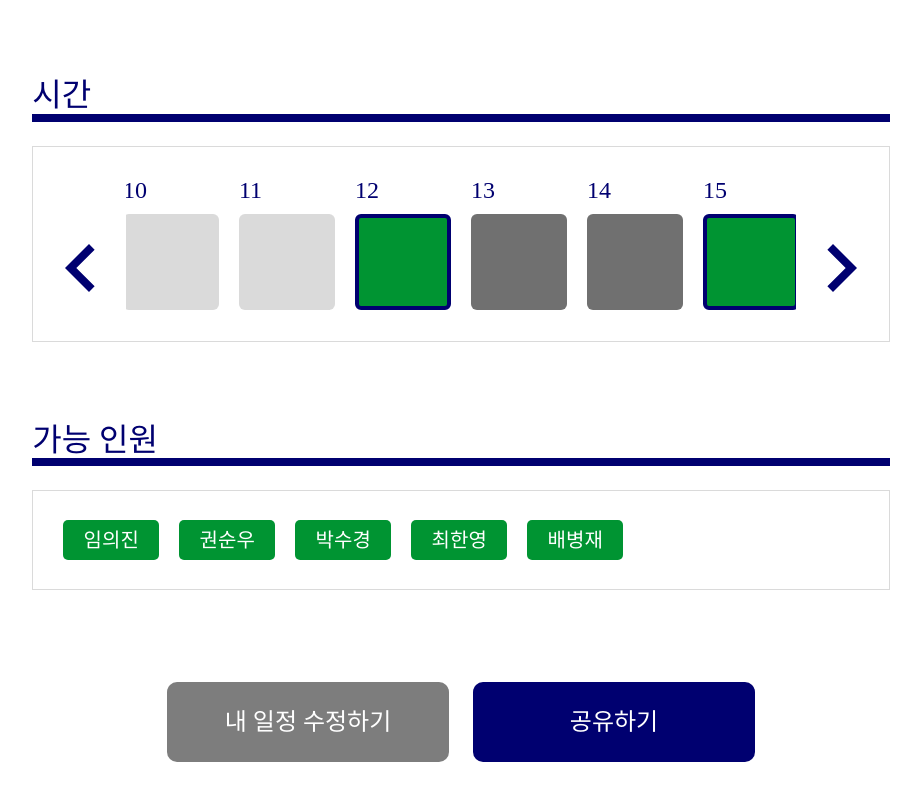
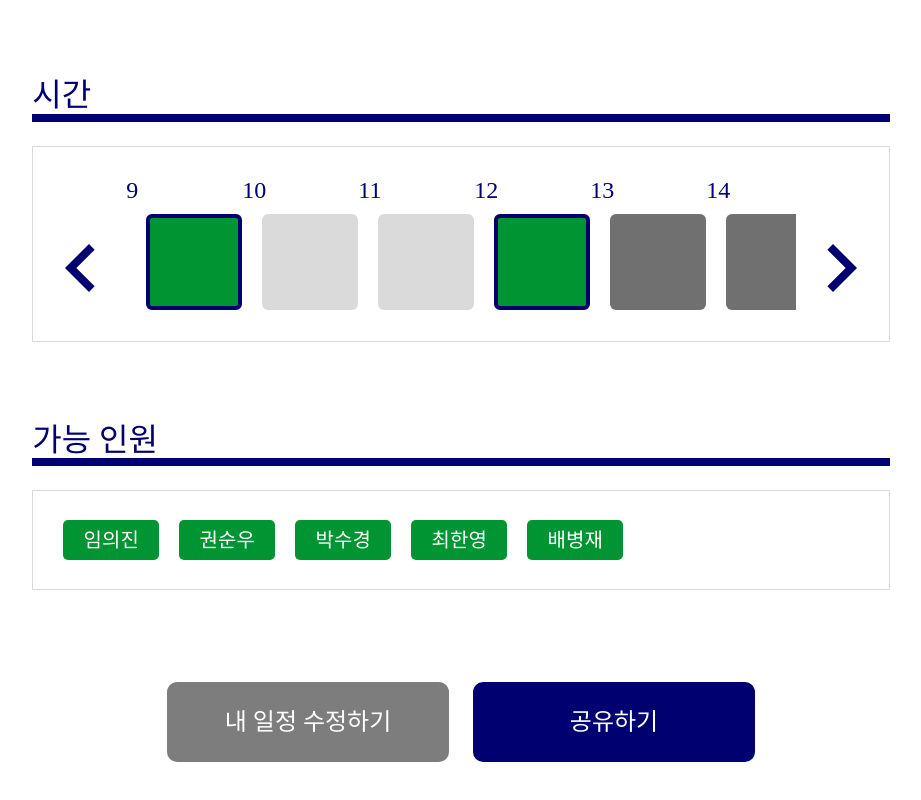
Before and after one commit to WhenWhenProject/WhenWhen-Front-, a React (Create React App) app: page /schedule/pre in a window 1280 px wide. Shown: the part 836-1636 px from the top of the page, without its empty margins (179-1100 px from the left). Built offline with nearby package versions, Linux system fonts and the light colour scheme.

Commit message:
스크롤 에러 수정 및 시간 디자인 수정

```diff
--- a/src/components/result/SwiperBlock.tsx
+++ b/src/components/result/SwiperBlock.tsx
@@ -56,6 +56,7 @@ const SwiperBlock = () => {
 
   const onScrollStart = (e) => {
     startX = getClientX(e);
+    nowX = getClientX(e);
     carouselRef.current?.addEventListener('mousemove', onScrollMove);
     carouselRef.current?.addEventListener('touchmove', onScrollMove);
     carouselRef.current?.addEventListener('mouseup', onScrollEnd);
@@ -74,6 +75,7 @@ const SwiperBlock = () => {
         swiperRef.current?.clientWidth / tranlatePixel
       );
     }
+
     const dateSwiperMax = (arrCnt - count.current) / 2 / 3;
     if (listX < dateSwiperMax * slide && nowX > startX) {
       setNum((num) => num + visibleSwiper * tranlatePixel);
--- a/src/components/result/SwiperDateBlock.tsx
+++ b/src/components/result/SwiperTimeBlock.tsx
@@ -13,7 +13,7 @@ const sample = timeArr.map((time) => {
   return { time, checked: sampleType[Math.floor(Math.random() * 3)] };
 });
 
-const SwiperDateBlock = () => {
+const SwiperTimeBlock = () => {
   const [num, setNum] = useState(0);
   const isMouseDown = useRef<boolean>(false);
 
@@ -40,6 +40,9 @@ const SwiperDateBlock = () => {
 
   useEffect(() => {
     const swiperTimeRefCurrent = swiperTimeRef.current;
+    if (swiperTimeRefCurrent) {
+      swiperTimeRefCurrent.scrollLeft = tranlatePixel * 8;
+    }
     swiperTimeRefCurrent?.addEventListener('mousedown', () => {
       isMouseDown.current = true;
       console.log('mouseDown');
@@ -47,7 +50,7 @@ const SwiperDateBlock = () => {
   }, []);
 
   return (
-    <StyledWrapper ref={swiperTimeRef}>
+    <StyledWrapper>
       <div className="img-box">
         {num < dateSwiperMax * visibleSwiper * tranlatePixel && (
           <img
@@ -58,7 +61,7 @@ const SwiperDateBlock = () => {
           />
         )}
       </div>
-      <div className="swiper-container">
+      <div className="swiper-container" ref={swiperTimeRef}>
         <div className="swiper-container_small" ref={carouselRef}>
           {sample.map((day) => (
             <div key={day.time} className="swiper-block">
@@ -82,7 +85,7 @@ const SwiperDateBlock = () => {
   );
 };
 
-export default SwiperDateBlock;
+export default SwiperTimeBlock;
 
 const StyledWrapper = styled.div`
   position: relative;
@@ -94,26 +97,23 @@ const StyledWrapper = styled.div`
   justify-content: center;
   align-items: center;
   .swiper-container {
-    max-width: 940px;
+    max-width: 928px;
     overflow: hidden;
     display:flex;
-    justify-content: center;
     .swiper-container_small {
       transition:transform 1s;
       display:flex;
       min-width: auto;
       .swiper-block {
-          position: relative;
-        :first-child{
-          margin-left:20px;
-        }
-        margin-right: 20px;
+        width:116px;
+        display:flex;
+        flex-direction: column;
+        align-items: flex-end;
         .swiper-date-block {
-          width: 96px;
+          width: 100%;
           background-color: #ffffff;
           display: flex;
           align-items: center;
-          /* position: absolute; */
           color: #000070;
           font-size: 24px;
         }
--- a/src/pages/PreResult/PreResult.tsx
+++ b/src/pages/PreResult/PreResult.tsx
@@ -9,7 +9,7 @@ import {
 } from '../../assets/NewSchedule/index';
 import ResultBlock from '../../components/result/ResultBlock';
 import SwiperBlock from '../../components/result/SwiperBlock';
-import SwiperDateBlock from '../../components/result/SwiperDateBlock';
+import SwiperTimeBlock from '../../components/result/SwiperTimeBlock';
 import ResultPeople from '../../components/result/ResultPeople';
 
 const PreResult = () => {
@@ -34,7 +34,7 @@ const PreResult = () => {
       <div className="time container">
         <p className="time title">시간</p>
         <div className="container_line" />
-        <SwiperDateBlock />
+        <SwiperTimeBlock />
       </div>
       <div className="people container">
         <p className="title">가능 인원</p>
```
